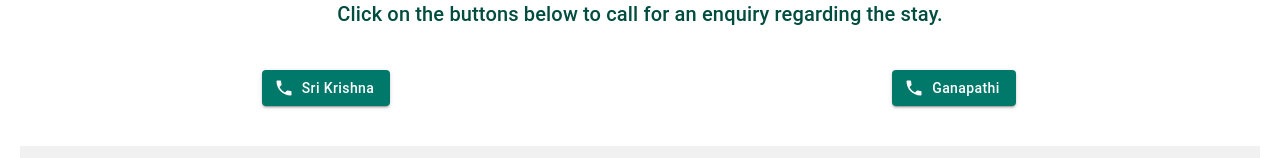
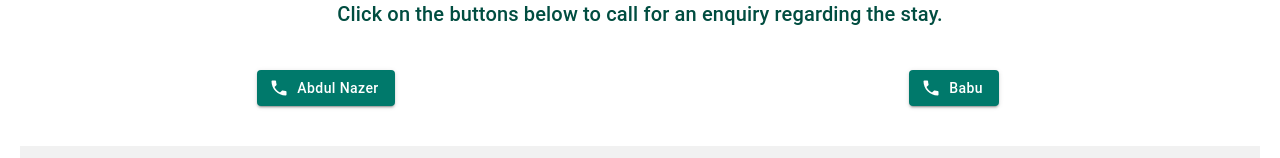
Before and after one commit to Sri-Krishna511/PoppinsVilla.github.io, a React (Create React App) app: page / in a window 1280 px wide. Shown: the part 3944-4102 px from the top of the page. Built offline with nearby package versions, Linux system fonts and the light colour scheme.

Commit message:
#contacts change

```diff
--- a/src/UiComponents/AboutUs.js
+++ b/src/UiComponents/AboutUs.js
@@ -61,28 +61,28 @@ function AboutUs() {
           <Button
             variant="contained"
             startIcon={<PhoneIcon />}
-            href="tel:+918105004680"
+            href="tel:+917902243544"
             sx={{
               backgroundColor: "#00796b",
               ":hover": { backgroundColor: "#004d40" },
               textTransform: "none",
             }}
           >
-            Sri Krishna
+            Abdul Nazer
           </Button>
         </Grid>
         <Grid item xs={6} sx={{ textAlign: "center" }}>
           <Button
             variant="contained"
             startIcon={<PhoneIcon />}
-            href="tel:+919964418600"
+            href="tel:+918904853667"
             sx={{
               backgroundColor: "#00796b",
               ":hover": { backgroundColor: "#004d40" },
               textTransform: "none",
             }}
           >
-            Ganapathi
+            Babu
           </Button>
         </Grid>
       </Grid>
```
